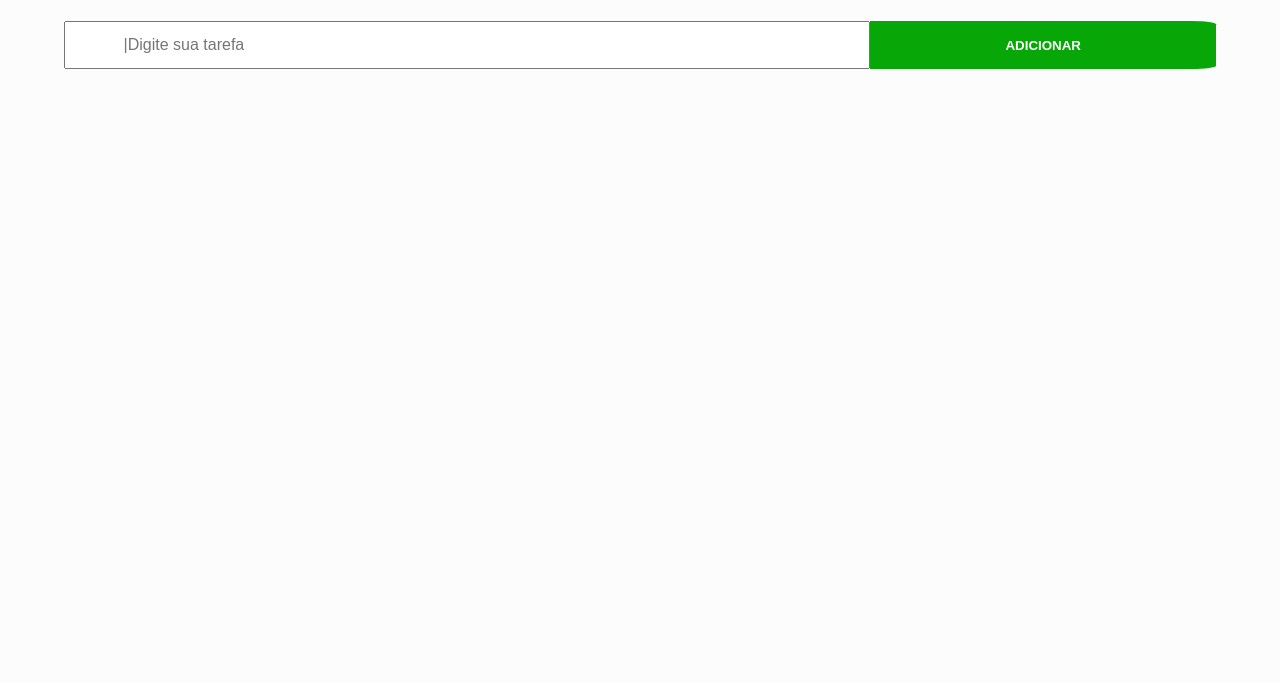
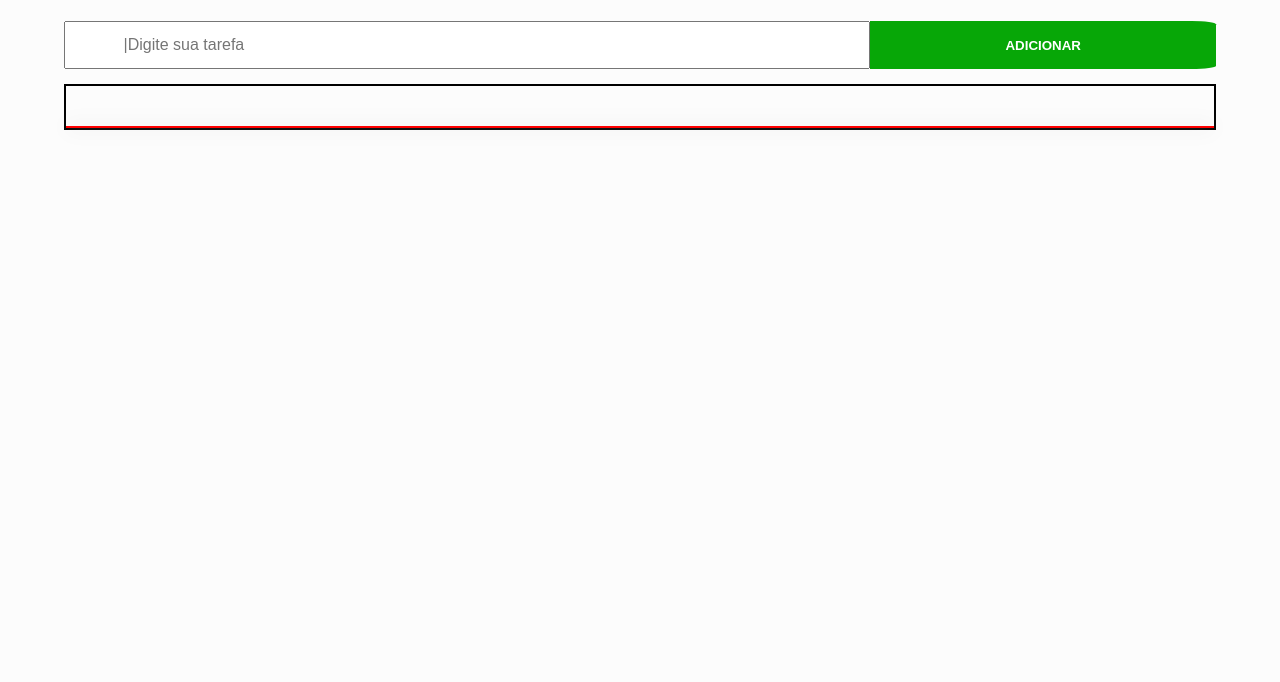
Before and after one commit to RenanReisFernandes/TaskList, a plain HTML site: page html/index.html in a window 1280 px wide. Shown: the part 118-800 px from the top of the page. Drawn offline with Linux system fonts and the light colour scheme.

Commit message:
Adding styles

```diff
--- a/css/style.css
+++ b/css/style.css
@@ -40,3 +40,37 @@ border: none;
 border-bottom-right-radius: 7%;
 border-top-right-radius: 7%;
 }
+
+main{
+    display: flex;
+    flex-flow: row wrap;
+    width: 90%;
+    margin: auto auto;
+    border:  2px solid black;
+    margin-top: 15px;
+    padding-top: 40px;
+}
+
+.item{
+    display: flex;
+    flex-flow: row wrap;
+    justify-content: center;
+    align-items: center;
+    background: #ffffff;
+    height: 80%;
+    width: 100%;
+    box-shadow: 0 0 20px #ccc;
+}
+
+.item-icon{
+    flex: 10%;
+    border: 1px solid red;
+}
+.item-name{
+    flex: 10%;
+    border: 1px solid red;
+}
+.item-buttom{
+    flex: 10%;
+    border: 1px solid red;
+}
--- a/html/index.html
+++ b/html/index.html
@@ -13,9 +13,18 @@
     <h1>Lista de tarefas</h1>
 
     <header>
-        <input id="inputTask" type="text" placeholder="|Digite sua tarefa">
+        <input id="input-task" type="text" placeholder="|Digite sua tarefa">
         <button class="add">ADICIONAR</button>
     </header>
+
+    <main id="list-area" >
+        <div class="item">
+            <div class="item-icon"></div>
+            <div class="item-name"></div>
+            <div class="item-buttom"></div>
+        </div>
+    </main>
+
     <script href="../js/controller.js"></script>
 </body>
 </html>
```
